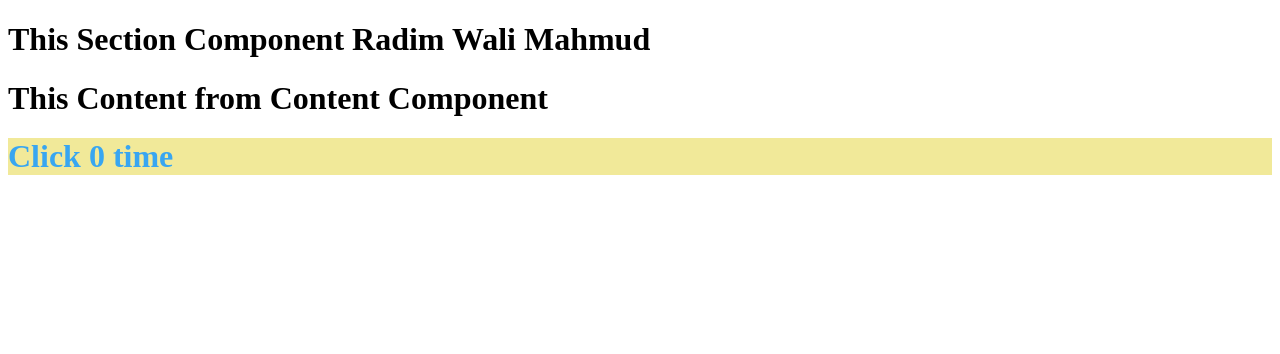
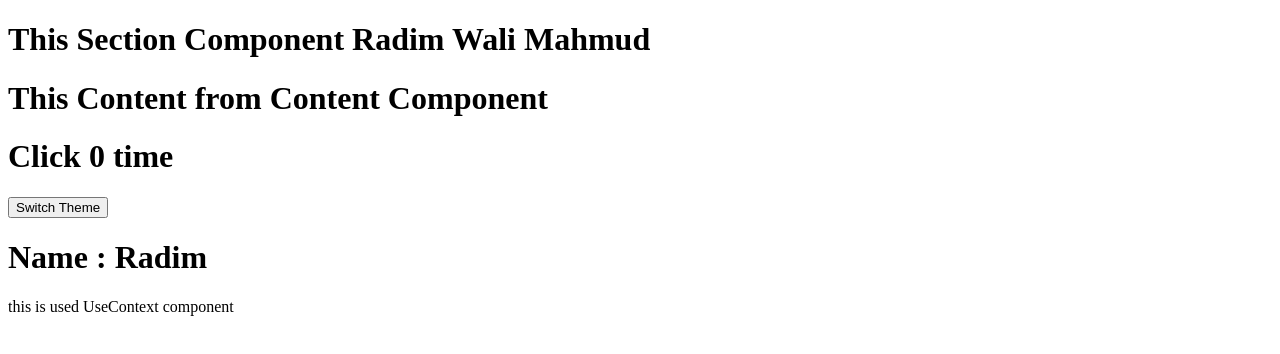
Before and after one commit to waliradim/testClassReact, a React (Create React App) app: page / in a window 1280 px wide. Shown: the top 354 px of the page. Built offline with nearby package versions, Linux system fonts and the light colour scheme.

Commit message:
Function Context API

```diff
--- a/src/App.js
+++ b/src/App.js
@@ -4,18 +4,36 @@ import ClickCounterProp from './Components/RenderProps/ClickCounter'
 import HoverCounterProp from './Components/RenderProps/HoverCounter'
 import Section from './Components/APIcontext/Section'
 import ThemeContext from './Components/APIcontext/themeContext'
+import Content from './Components/APIcontext/Content'
+import UseContextApi from './Components/APIcontext/UseContextApi'
+
 
 export default class App extends React.Component {
   state = {
-    theme: 'dark'
+    theme: 'light',
+    name: 'Radim'
+  }
+
+  switchTheme = () => {
+    this.setState(({ theme }) => {
+      if (theme === 'dark') {
+        return {
+          theme: 'light'
+        }
+      } else {
+        return {
+          theme: 'dark'
+        }
+      }
+    });
   }
 
   render() {
-    const { theme } = this.state;
+    const { theme, name } = this.state;
     return (
       <div>
 
-        <ThemeContext.Provider value={{ theme: theme }}>
+        <ThemeContext.Provider value={{ theme: theme, name: name, switchTheme: this.switchTheme }}>
           <Section />
         </ThemeContext.Provider>
 
--- a/src/Components/APIcontext/Content.js
+++ b/src/Components/APIcontext/Content.js
@@ -2,6 +2,7 @@ import React from 'react'
 import HoverCounter from '../RenderProps/HoverCounter'
 import Counter from '../RenderProps/Counter'
 import ThemeContext from './themeContext'
+import UseContextApi from './UseContextApi'
 
 export default function Content() {
     return (
@@ -9,12 +10,21 @@ export default function Content() {
             <h1>This Content from Content Component</h1>
             <Counter>
                 {(count, incrementCount) => {
-                    return <ThemeContext.Consumer>{({ theme }) => <HoverCounter
-                        count={count}
-                        incrementCount={incrementCount}
-                        theme={theme} />}</ThemeContext.Consumer>
+                    return <ThemeContext.Consumer>{({ theme, switchTheme }) => (
+                        <HoverCounter
+                            count={count}
+                            incrementCount={incrementCount}
+                            theme={theme}
+                            switchTheme={switchTheme}
+                        />
+                    )}
+                    </ThemeContext.Consumer>
                 }}
             </Counter>
+            {<ThemeContext.Consumer>
+                {({ theme, name }) => <UseContextApi theme={theme} name={name} />}
+            </ThemeContext.Consumer>}
+
         </div>
     )
 }
--- /dev/null
+++ b/src/Components/APIcontext/UseContextApi.js
@@ -0,0 +1,13 @@
+import React from 'react'
+import ThemeContext from './themeContext';
+
+
+export default function UseContextApi({ theme, name }) {
+    const style = theme === 'dark' ? { backgroundColor: '#F1E999', color: '#38A6F1' } : null;
+    return (<div style={style}>
+        <h1>Name : {name}</h1>
+        <p>this is used UseContext component </p>
+    </div>
+    )
+
+}
--- a/src/Components/APIcontext/themeContext.js
+++ b/src/Components/APIcontext/themeContext.js
@@ -1,4 +1,5 @@
-import createContext from "./lib/Context";
+// import createContext from "./lib/Context";
+import React from "react";
 
-const themeContext = createContext();
+const themeContext = React.createContext();
 export default themeContext;
--- a/src/Components/RenderProps/HoverCounter.js
+++ b/src/Components/RenderProps/HoverCounter.js
@@ -1,11 +1,12 @@
 import React from 'react'
 
-export default function HoverCounter({ count, incrementCount, theme }) {
+export default function HoverCounter({ count, incrementCount, theme, switchTheme }) {
     const style = theme === 'dark' ? { backgroundColor: '#F1E999', color: '#38A6F1' } : null;
 
     return (
         <div>
             <h1 onMouseOver={incrementCount} style={style}>Click {count} time</h1>
+            <button type='button' onClick={switchTheme}>Switch Theme</button>
         </div>
     )
 }
```
